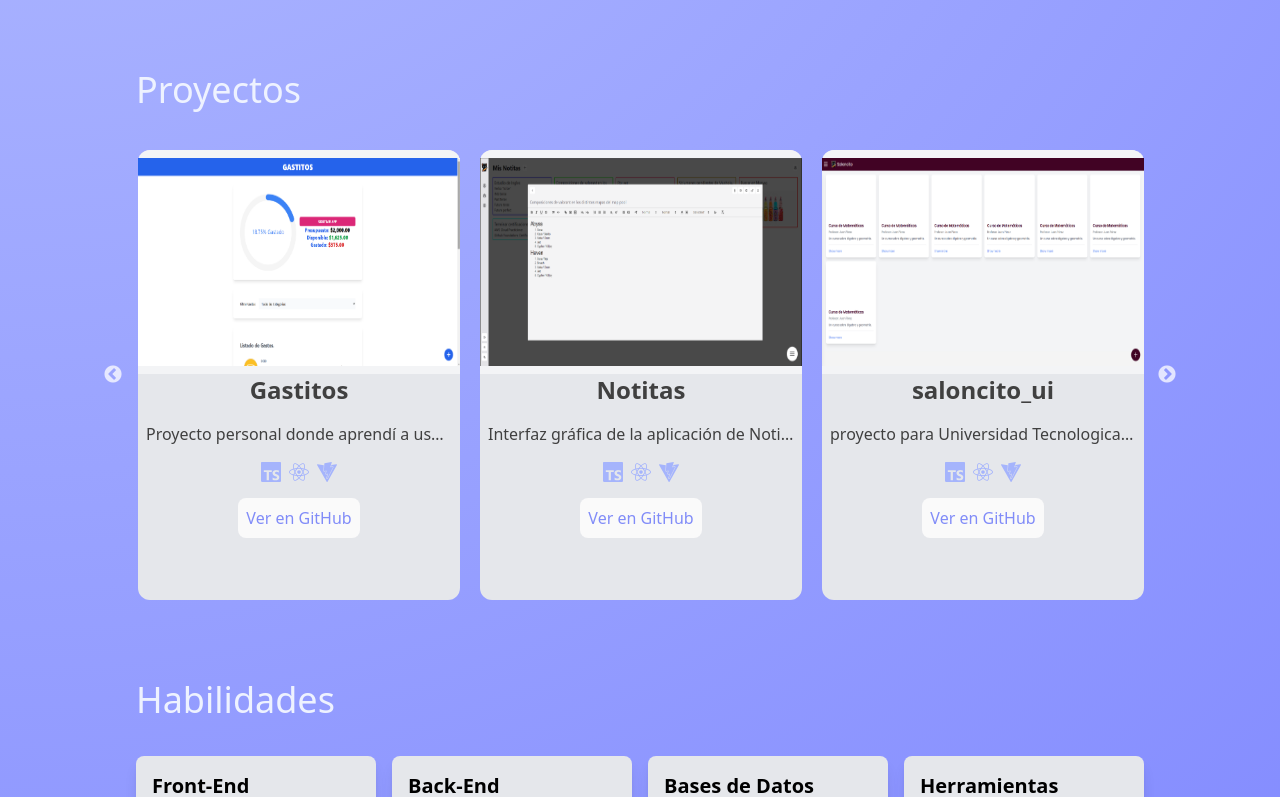
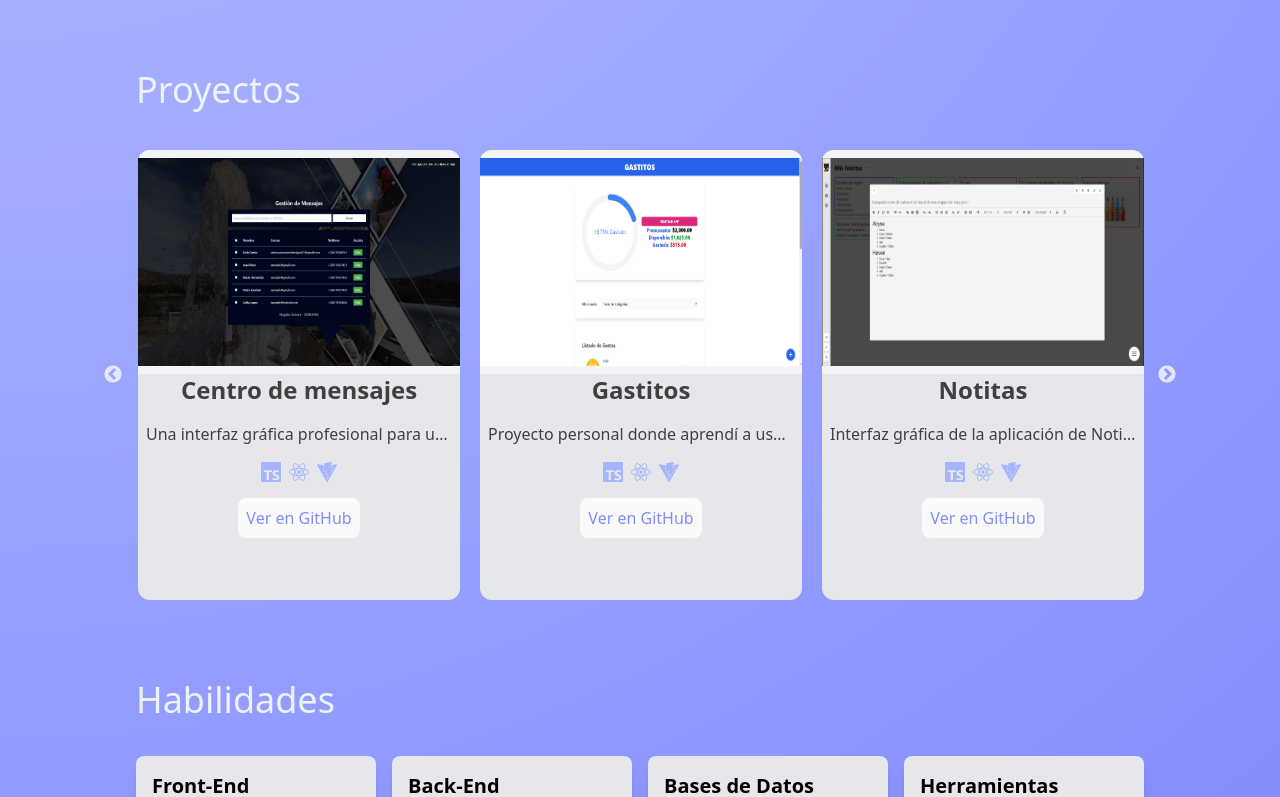
Before and after one commit to ErickCastroo/Portfolio, a React (Vite) app: page / in a window 1280 px wide. Shown: the part 682-1479 px from the top of the page. Built offline with nearby package versions, Linux system fonts and the light colour scheme.

Commit message:
Agregar proyecto "Centro de mensajes" con descripción, enlace y imagen en data.repos.ts

```diff
--- a/src/data/data.repos.ts
+++ b/src/data/data.repos.ts
@@ -7,6 +7,13 @@ type Repo = {
 }
 
 const repos: Repo[] = [
+  {
+    "image": "./images/proyectos/Certrodemensajes.png",
+    "name": "Centro de mensajes",
+    "description": "Una interfaz gráfica profesional para una empresa llamada OOMAPAS como enviar mensajes",
+    "languages": ["TypeScript", "React", "Vite"],
+    "url": "https://github.com/ErickCastroo/Twilio_ui"
+  },
   {
     "image": "./images/proyectos/Gastitos.png",
     "name": "Gastitos",
```
Also changed, not shown: public/images/proyectos/Certrodemensajes.png (added).
